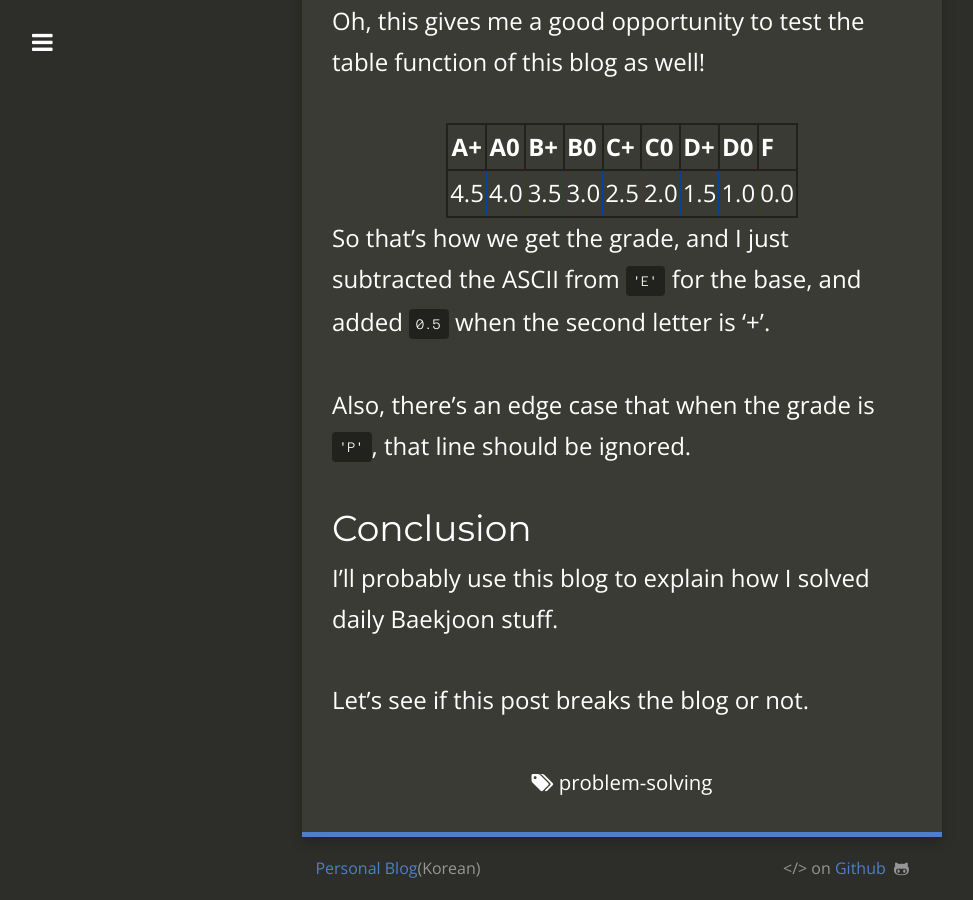
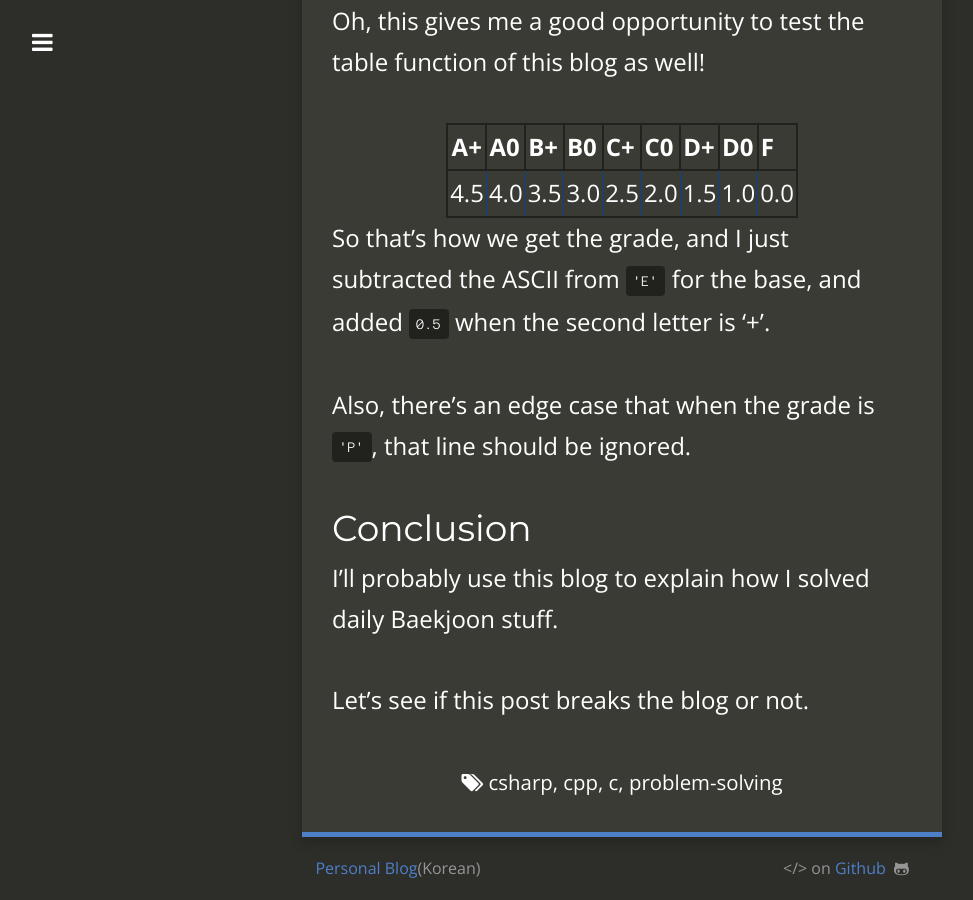
Before and after one commit to metnias/metnias.github.io, a Jekyll site: the page built from _posts/2023-03-08-starting-this-blog.md, in a window 1280 px wide and 900 px high, scrolled down 3702 px. Shown: the whole window, without its empty margins (18-991 px from the left). Built offline with Jekyll 4.4.1, drawn with Linux system fonts in a browser that asks for light colours; nearby versions of some CDN libraries.

```diff
--- a/_posts/2023-03-08-starting-this-blog.md
+++ b/_posts/2023-03-08-starting-this-blog.md
@@ -3,9 +3,12 @@ layout:     post
 title:      "Starting This Blog"
 date:       2023-03-08 20:53:00 +0900
 summary:    Short writing to mark this blog's beginning.
-categories: problem-solving
+categories: problem-solving blogging
 thumbnail:
 tags:
+ - csharp
+ - cpp
+ - c
  - problem-solving
 ---
 
```
Also changed, not shown: _posts/2023-03-08-welcome-to-jekyll.md (renamed from _posts/2023-03-08-welcome-to-jekyll.markdown, +1 -1 lines), _posts/2023-03-09-bitwise-operators.md (+2 -0 lines), _posts/2023-03-09-not-so-private.md (+2 -1 lines).
